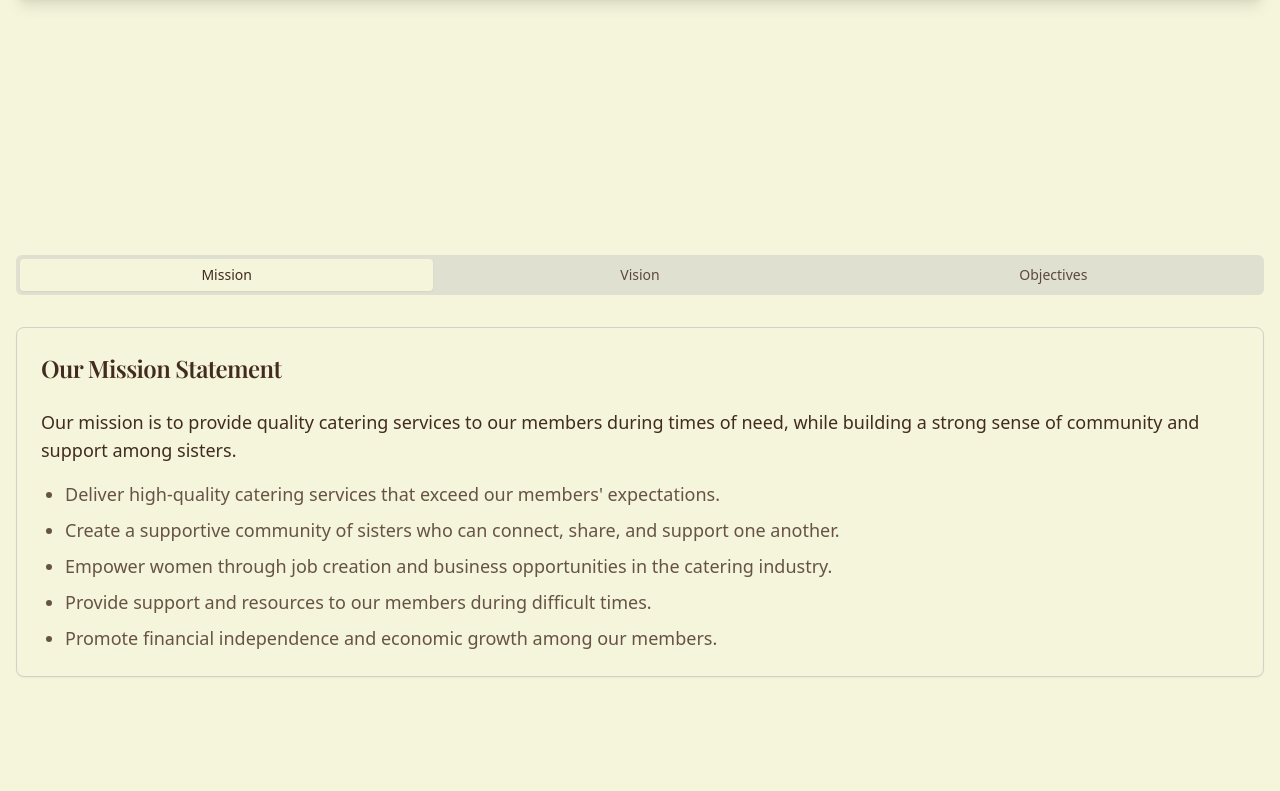
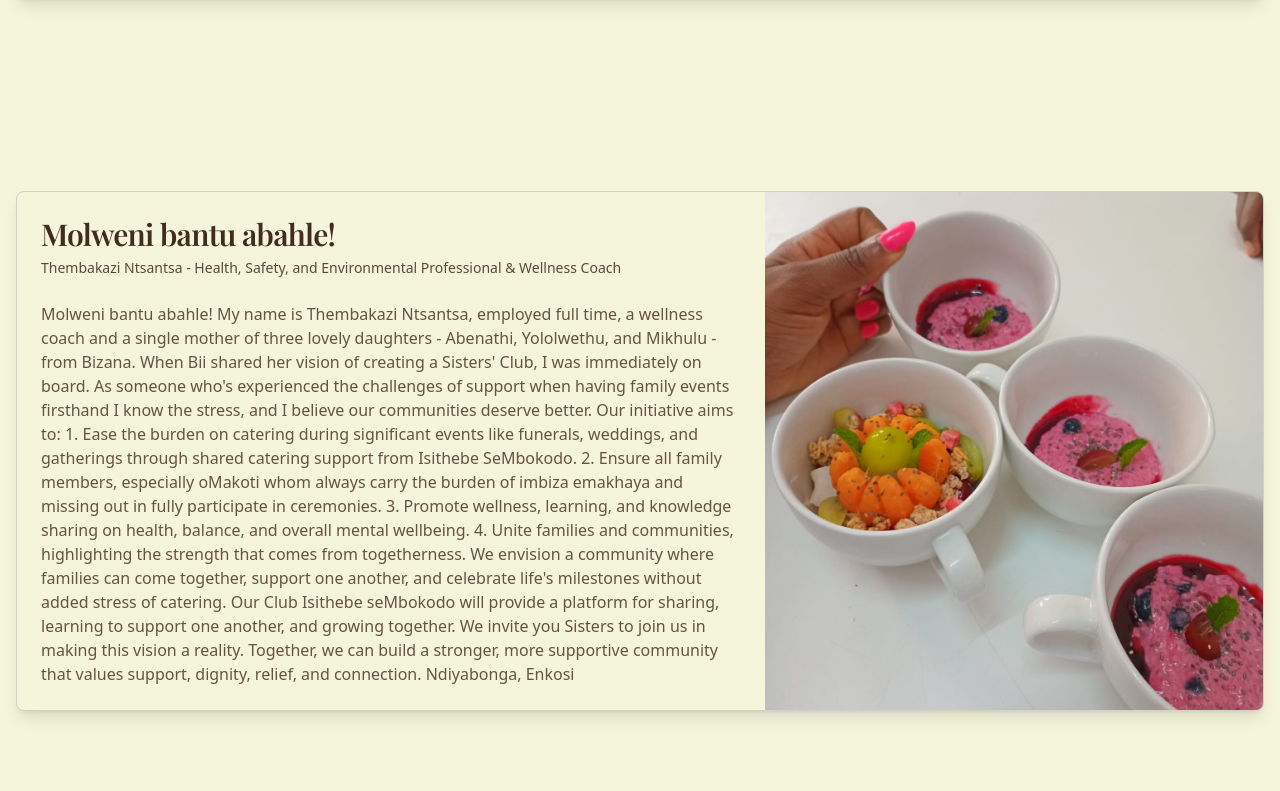
Before and after one commit to violan7naidoo/Isitebe-seMbokodo-Catering-Club, a Next.js app: page /about in a window 1280 px wide. Shown: the part 1209-2000 px from the top of the page. Built offline with nearby package versions, Linux system fonts and the light colour scheme; a web font is replaced by a local one.

Commit message:
added another founder

```diff
--- a/src/app/about/page.tsx
+++ b/src/app/about/page.tsx
@@ -97,6 +97,47 @@ I'm passionate about making a difference in the lives of our members and their f
         </Card>
       </section>
 
+      <section className="container mx-auto px-4 py-16">
+        <Card className="overflow-hidden shadow-lg">
+          <div className="grid md:grid-cols-5">
+            <div className="md:col-span-3 order-2 md:order-1">
+              <CardHeader>
+                <CardTitle className="font-headline text-3xl">
+                Molweni bantu abahle!
+                </CardTitle>
+                <CardDescription>Thembakazi Ntsantsa - Health, Safety, and Environmental Professional & Wellness Coach</CardDescription>
+              </CardHeader>
+              <CardContent className="space-y-4 text-foreground/80">
+                <p className="whitespace-pre-line">
+                  Molweni bantu abahle! My name is Thembakazi Ntsantsa, employed full time, a wellness coach and a single mother of three lovely daughters - Abenathi, Yololwethu, and Mikhulu - from Bizana. When Bii shared her vision of creating a Sisters' Club, I was immediately on board. As someone who's experienced the challenges of support when having family events firsthand I know the stress, and I believe our communities deserve better.
+
+Our initiative aims to:
+
+1. Ease the burden on catering during significant events like funerals, weddings, and gatherings through shared catering support from Isithebe SeMbokodo.
+2. Ensure all family members, especially oMakoti whom always carry the burden of imbiza emakhaya and missing out in fully participate in ceremonies.
+3. Promote wellness, learning, and knowledge sharing on health, balance, and overall mental wellbeing.
+4. Unite families and communities, highlighting the strength that comes from togetherness.
+
+We envision a community where families can come together, support one another, and celebrate life's milestones without added stress of catering. Our Club Isithebe seMbokodo will provide a platform for sharing, learning to support one another, and growing together.
+
+We invite you Sisters to join us in making this vision a reality. Together, we can build a stronger, more supportive community that values support, dignity, relief, and connection. Ndiyabonga, Enkosi
+                </p>
+              </CardContent>
+            </div>
+            <div className="md:col-span-2 order-1 md:order-2">
+              <div className="relative h-64 w-full md:h-full">
+                <Image
+                  src="/images/gallery-1.jpg"
+                  alt="Thembakazi Ntsantsa - Partner at Isithebe seMbokodo"
+                  fill
+                  className="object-cover"
+                />
+              </div>
+            </div>
+          </div>
+        </Card>
+      </section>
+
       <section className="container mx-auto px-4">
         <Tabs defaultValue="mission" className="w-full">
           <TabsList className="grid w-full grid-cols-3">
```
